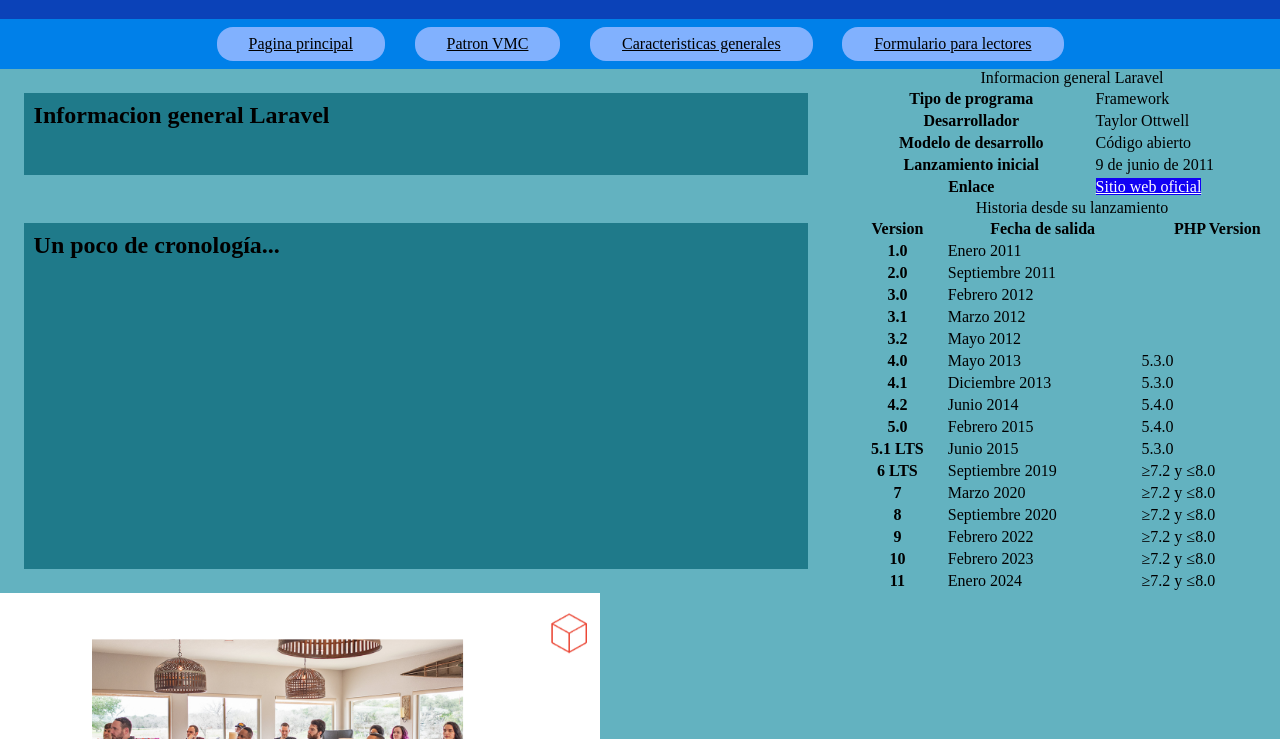
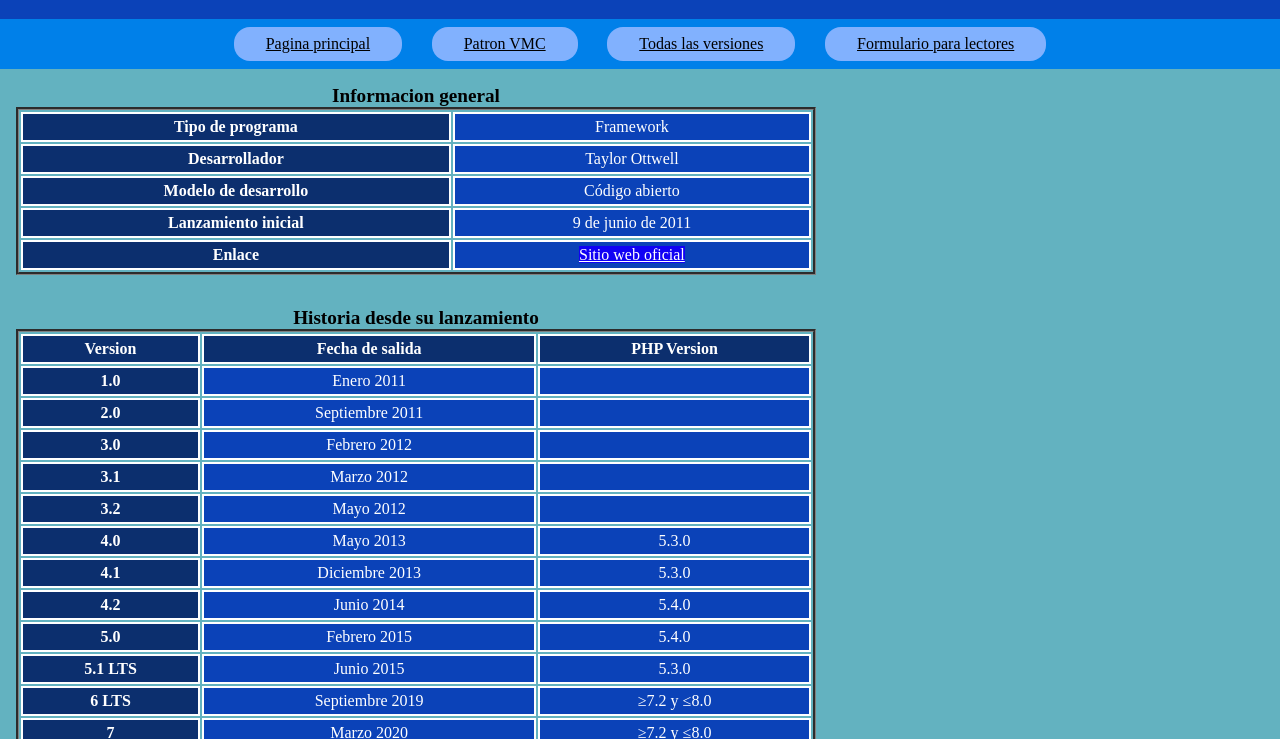
Before and after one commit to UO271572/SEW-L6, a plain HTML site: page tabla.html in a window 1280 px wide. Shown: the part 61-800 px from the top of the page. Drawn offline with Linux system fonts and the light colour scheme.

Commit message:
Add files via upload

```diff
--- a/estilo/trabajo.css
+++ b/estilo/trabajo.css
@@ -21,7 +21,7 @@
     margin :0;
     color: rgb(0, 0, 0);
     background-color: rgb(99, 178, 192);
-    font-family: 'Times New Roman', Times,serif;
+    font-family: 'Times New Roman', Times,serif, 'Comic Sans';
     font-size: 1em;
 }
 /* a=0 b=0 c=2 -> specificity =   2*/
@@ -45,7 +45,6 @@
     grid-column: 2;
     /*grid-row: 1;*/
 }
-
 /* a=0 b=0 c=1 -> specificity =   1 */
 header
 {
@@ -58,10 +57,17 @@
 header h1
 {
     color: #FFF370;
+    background-color: rgb(11, 66, 184);
     text-align: center;
     grid-row: 1;
 }
-
+/* a=0 b=0 c=1 -> specificity =   1 */
+dl{
+    background-color: #0C2F6E;
+    color: white;
+    margin: 1vh 1vw;
+    padding: 1em;
+}
 /* a=0 b=0 c=2 -> specificity =   2 */
 header nav
 {
@@ -71,7 +77,6 @@
     grid-row: 2;
     display: inline-block;
 }
-
 /* a=0 b=0 c=2 -> specificity =   2*/
 nav a{
     display: inline-block;
@@ -88,7 +93,7 @@
     background-color: rgb(28, 148, 152);
     color:black;
 }
-
+/* a=0 b=0 c=2 -> specificity =   2 */
 section section{
     border-style: double;
     border-width: 0.3em;
@@ -110,7 +115,41 @@
     color: black;
     background-color: rgb(31, 122, 138);
 }
-
+/* a=0 b=0 c=1 -> specificity =   1 */
+table{
+    text-align: center;
+    border-style: groove;
+    margin: 1em;
+}
+/* a=0 b=0 c=1 -> specificity =   1 */
+th,td{
+    margin: 0em;
+    border-style: solid;
+    border-width: 0.15em;
+    color: white;
+    padding: 0.25em;
+}
+/* a=0 b=0 c=1 -> specificity =   1 */
+th{
+    background-color: #0C2F6E;
+}
+/* a=0 b=0 c=1 -> specificity =   1 */
+td{
+    background-color: rgb(11, 66, 184);
+}
+/* a=0 b=0 c=1 -> specificity =   1 */
+caption{
+    font-size: 1.2em;
+    font-weight: bold;
+}
+/* a=0 b=0 c=3 -> specificity =   3 */
+section h2 > table
+{
+    margin: 1em;
+    padding: 0.4em;
+    color: black;
+    background-color: rgb(31, 122, 138);
+}
 /* a=0 b=0 c=1 -> specificity =   1 */
 a
 {
@@ -125,6 +164,11 @@
     margin: auto;
     display: flex;
 }*/
+/* a=0 b=0 c=2 -> specificity =   2*/
+section form{
+    margin: 1em;
+}
+
 
 /* a=0 b=0 c=1 -> specificity =   1 */
 footer
--- a/tabla.html
+++ b/tabla.html
@@ -21,15 +21,15 @@
         <nav>
             <a title="Pagina principal" accesskey="P" tabindex="1" href="index.html">Pagina principal</a>
             <a title="Lista" tabindex="2" accesskey="V" href="lista.html">Patron VMC</a>
-            <a title="Tabla" tabindex="3" accesskey="C" href="tabla.html">Caracteristicas generales</a>
+            <a title="Tabla" tabindex="3" accesskey="C" href="tabla.html">Todas las versiones</a>
             <a title="Formulario" tabindex="4" accesskey="F" href="formulario.html">Formulario para lectores</a>
         </nav>
     </header>
 
     <section>
-        <h2>Informacion general Laravel</h2>
+        <!--<h2>Informacion general Laravel</h2>-->
         <table>
-            <caption>Informacion general Laravel</caption>
+            <caption>Informacion general</caption>
             <tr>
                 <th>Tipo de programa</th>
                 <td>Framework</td>
@@ -53,7 +53,7 @@
         </table>
     </section>
     <section>
-        <h2>Un poco de cronología...</h2>
+        <!---<h2>Un poco de cronología...</h2>-->
         <table>
             <caption>Historia desde su lanzamiento</caption>
             <tr>
```
Also changed, not shown: formulario.html (+1 -1 lines), index.html (+1 -1 lines), lista.html (+3 -1 lines).
